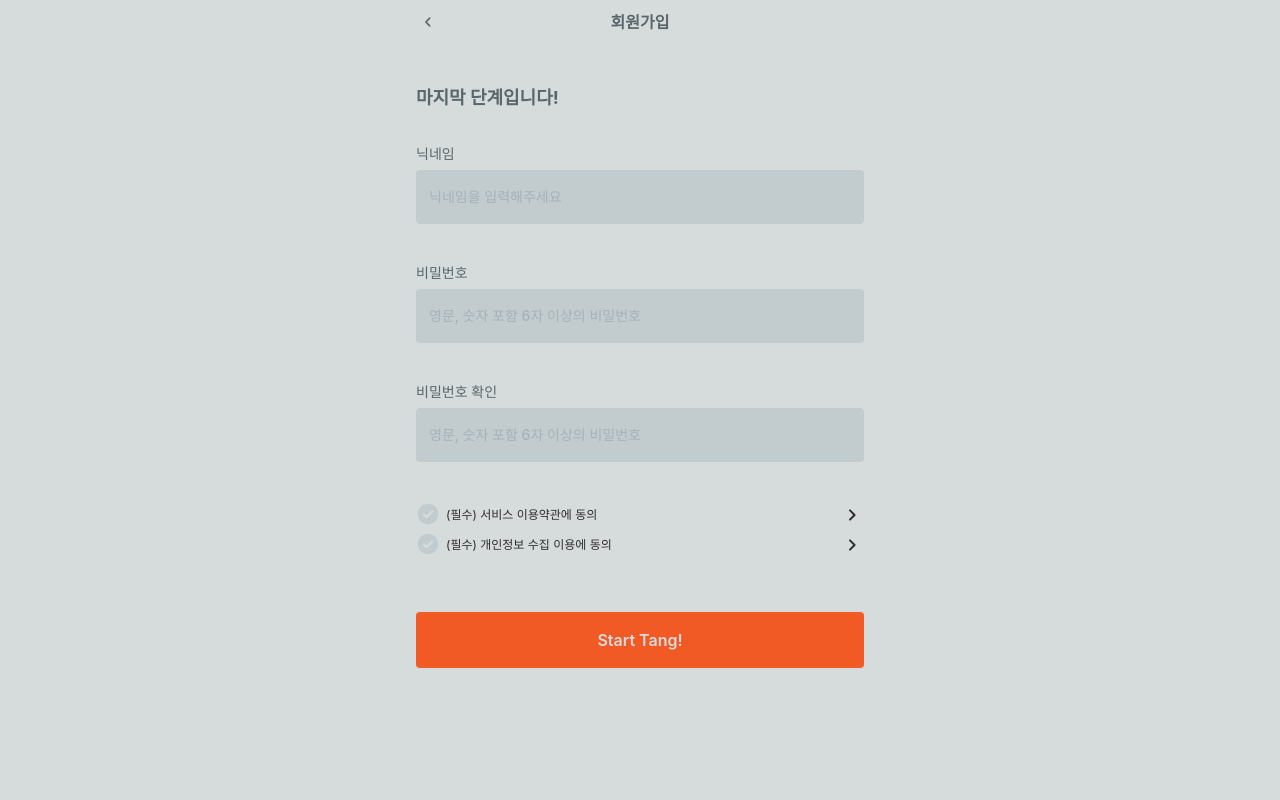
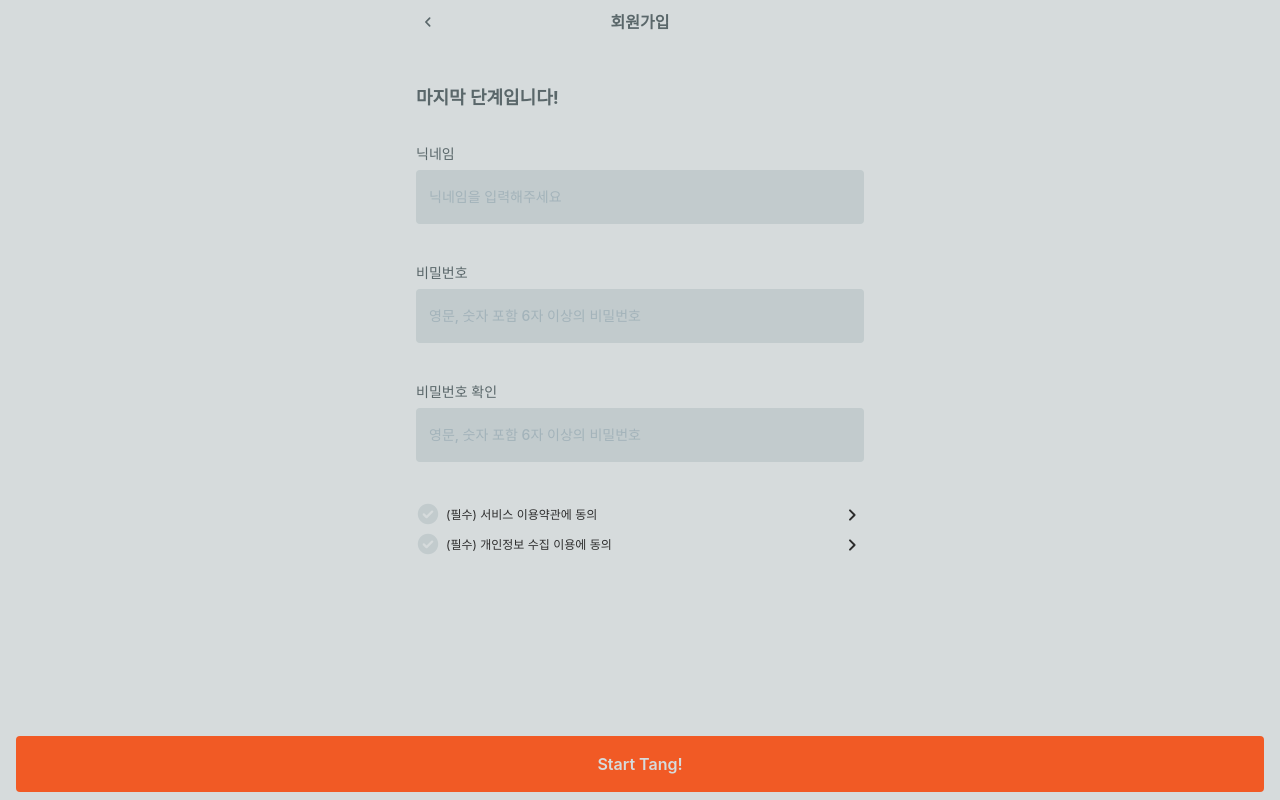
Before and after one commit to depromeet/ygtang-client, a Next.js app: page /signup/email-verified in a window 1280 px wide. Built offline with nearby package versions, Linux system fonts and the light colour scheme; a web font is replaced by a local one.

Commit message:
feat: email-verified route 적용

```diff
--- a/src/pages/signup/email-verified.tsx
+++ b/src/pages/signup/email-verified.tsx
@@ -1,6 +1,6 @@
 import { css, Theme } from '@emotion/react';
 
-import { CTAButton } from '~/components/common/Button';
+import { CTABottomButton } from '~/components/common/Button';
 import CheckList from '~/components/common/CheckList';
 import NavigationBar from '~/components/common/NavigationBar';
 import TextField from '~/components/common/TextField';
@@ -50,7 +50,7 @@ export default function SignUpEmailVerified() {
             </CheckList>
           </div>
         </fieldset>
-        <CTAButton type={'submit'}>Start Tang!</CTAButton>
+        <CTABottomButton type={'submit'}>Start Tang!</CTABottomButton>
       </form>
     </article>
   );
```
